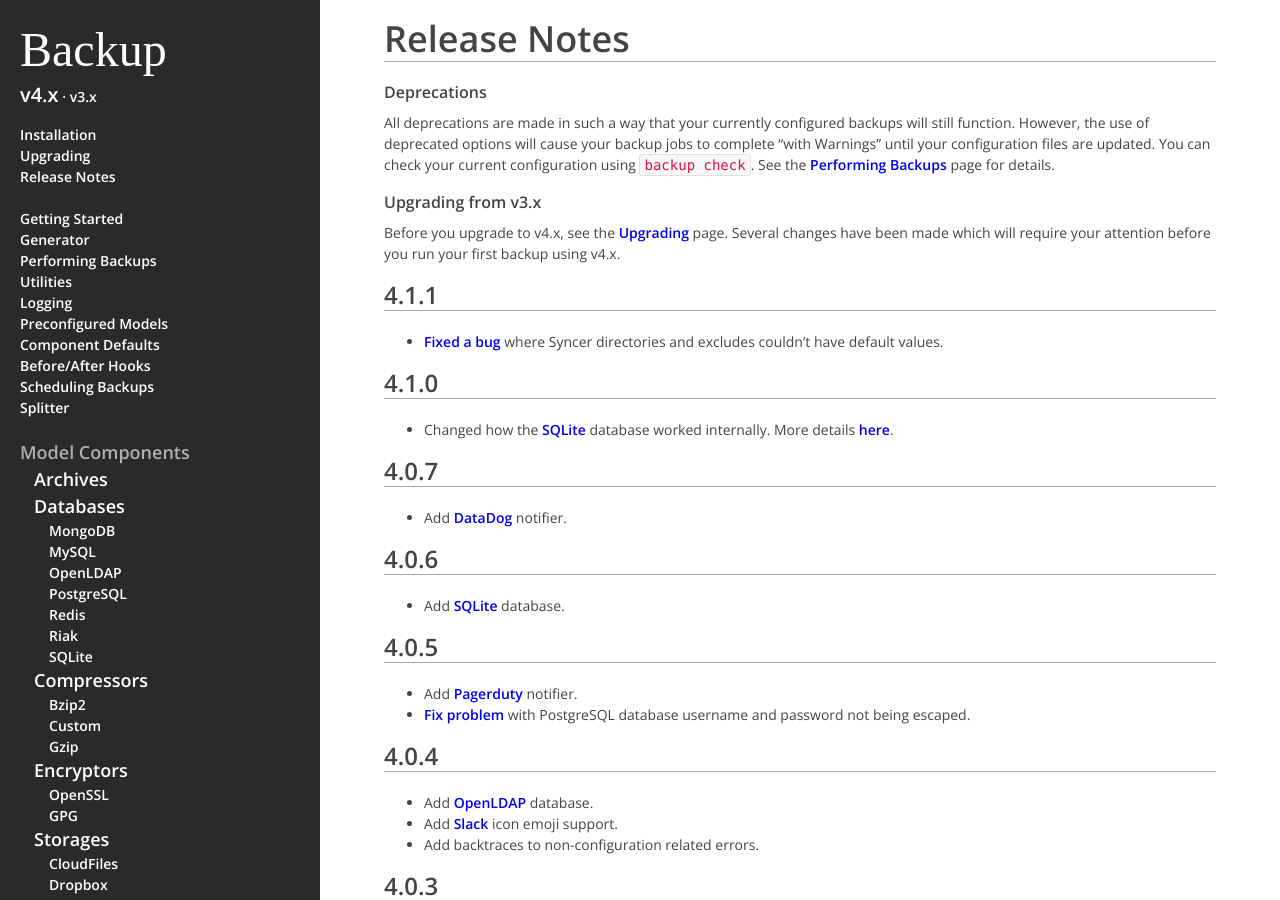
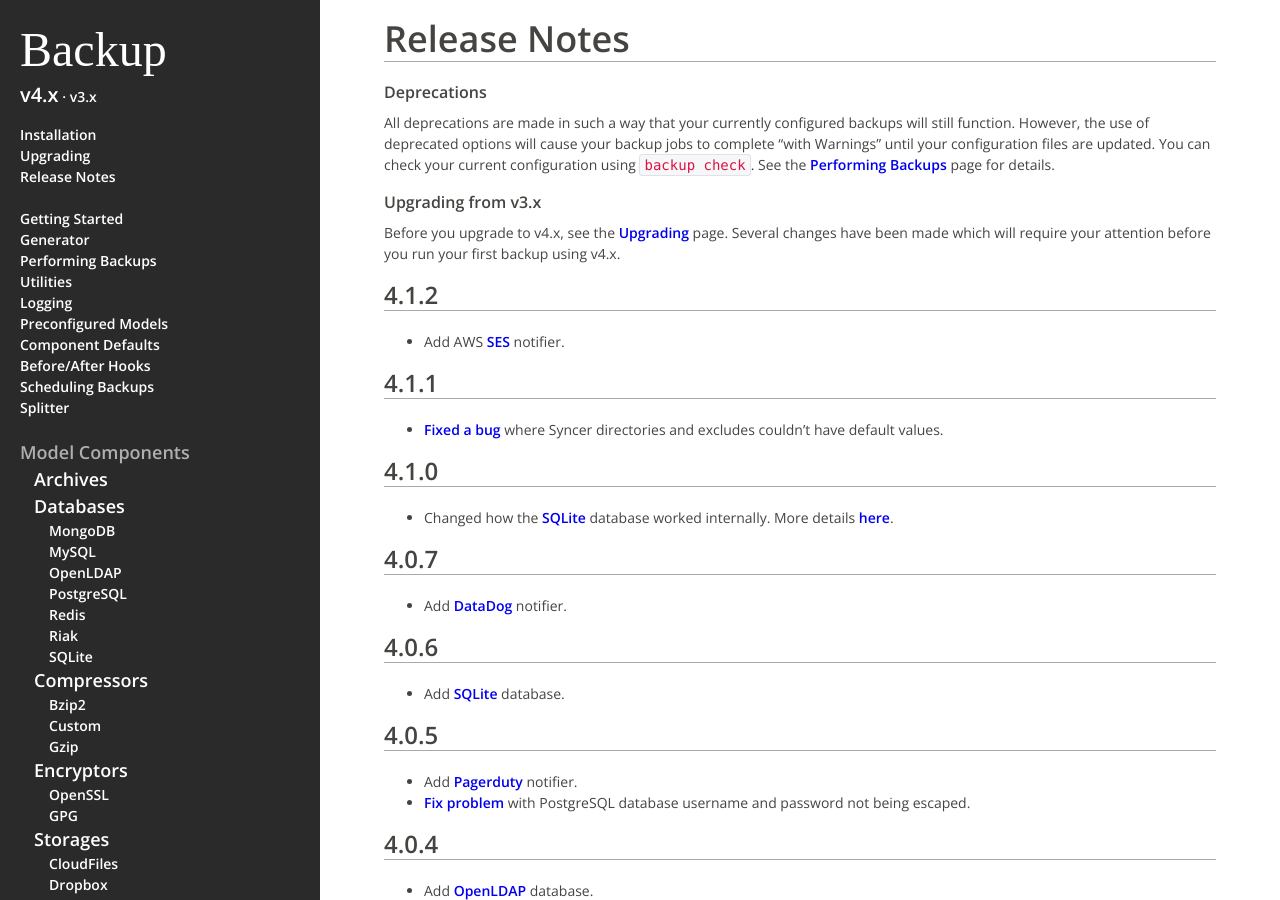
Before and after one commit to backup/backup, a Jekyll site: the page built from v4/release-notes/index.md, in a window 1280 px wide and 900 px high. Built offline with Jekyll 4.4.1, drawn with Linux system fonts in a browser that asks for light colours; some web fonts are replaced; Markdown is read by kramdown in place of the engine named in the settings.

Commit message:
Add v4.1.2 release notes

```diff
--- a/v4/release-notes/index.md
+++ b/v4/release-notes/index.md
@@ -17,6 +17,11 @@ See the [Performing Backups][performing-backups] page for details.
 
 Before you upgrade to v4.x, see the [Upgrading][upgrading] page.
 Several changes have been made which will require your attention before you run your first backup using v4.x.
+
+4.1.2
+-----
+
+- Add AWS [SES][notifier-ses] notifier.
 
 4.1.1
 -----
```
